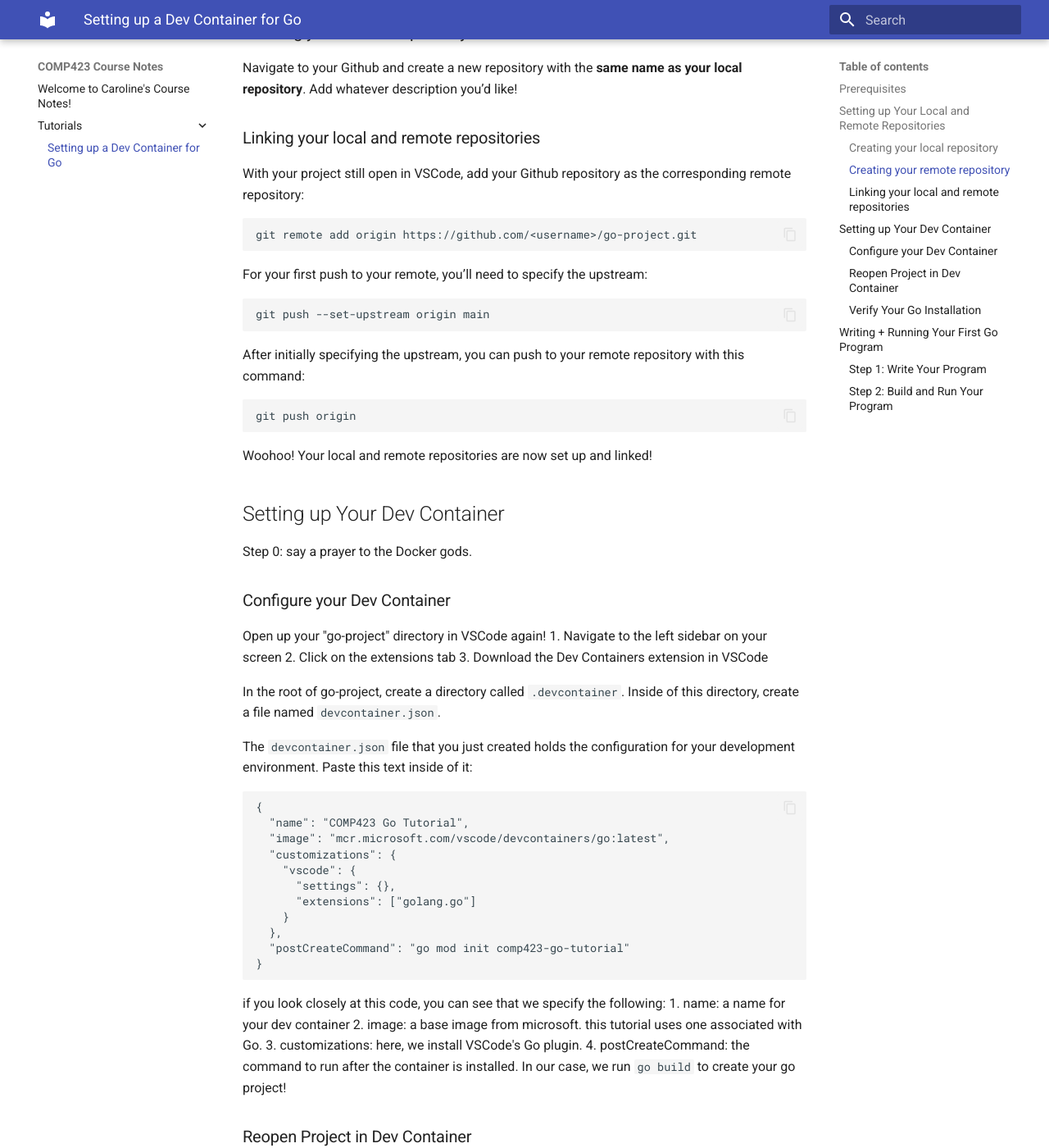
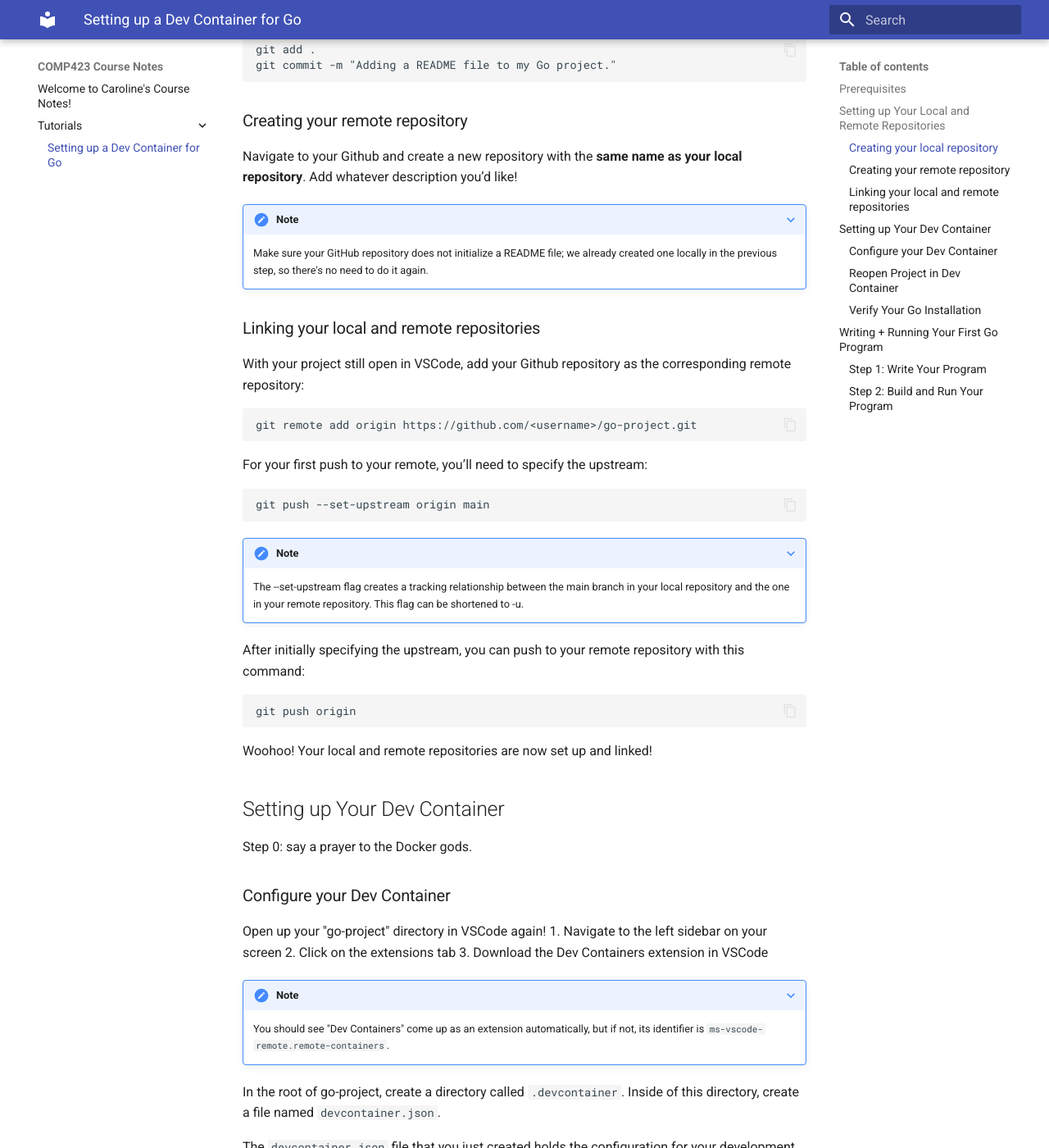
Before and after one commit to cgbryan1/comp423-course-notes, an MkDocs documentation site: the page built from docs/tutorials/go-setup.md, in a window 1280 px wide and 1400 px high, scrolled down 1081 px. Shown: the whole window at 82% size. Built offline with MkDocs 1.6.1 and Material for MkDocs 9.7.7, drawn with Linux system fonts in a browser that asks for light colours; some of the changed text lies outside the part shown.

Commit message:
Add admonitions to tutorial

````diff
--- a/docs/tutorials/go-setup.md
+++ b/docs/tutorials/go-setup.md
@@ -32,6 +32,10 @@ Create a README file for your directory.
 echo "# My Go Project" > README.md
 ```
 
+???+ Note
+
+    The` >` symbol writes the output of the `echo` command to a file called README.md.
+
 Finally, stage and commit your changes to your new repository!
 ```
 git add .
@@ -44,7 +48,9 @@ git commit -m "Adding a README file to my Go project."
 
 Navigate to your Github and create a new repository with the **same name as your local repository**. Add whatever description you’d like!
 
+???+ Note
 
+    Make sure your GitHub repository does not initialize a README file;  we already created one locally in the previous step, so there's no need to do it again.
 
 ### Linking your local and remote repositories
 With your project still open in VSCode, add your Github repository as the corresponding remote repository:
@@ -56,6 +62,10 @@ For your first push to your remote, you’ll need to specify the upstream:
 ```
 git push --set-upstream origin main
 ```
+
+???+ note
+
+    The --set-upstream flag creates a tracking relationship between the main branch in your local repository and the one in your remote repository. This flag can be shortened to -u.
 
 After initially specifying the upstream, you can push to your remote repository with this command:
 ```
@@ -75,6 +85,11 @@ Open up your "go-project" directory in VSCode again!
 1. Navigate to the left sidebar on your screen
 2. Click on the extensions tab
 3. Download the Dev Containers extension in VSCode
+
+???+ note
+
+    You should see "Dev Containers" come up as an extension automatically, but if not, its identifier is `ms-vscode-remote.remote-containers`.
+
 
 In the root of go-project, create a directory called ```.devcontainer```. Inside of this directory, create a file named ```devcontainer.json```.
 
@@ -115,6 +130,11 @@ go version
 This should output a number - this is the version of Go that you're using!
 Congrats, your dev container is all set up and ready!
 
+???+ note
+
+    If you get an error message or don't see a number, double check that you've completed the dev container setup steps correctly.
+
+
 ## Writing + Running Your First Go Program
 
 ### Step 1: Write Your Program
````
